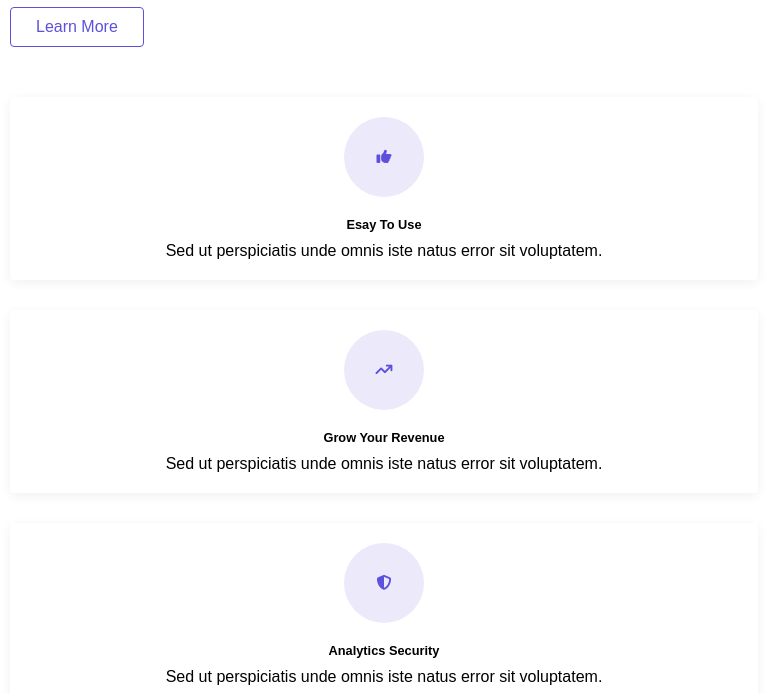
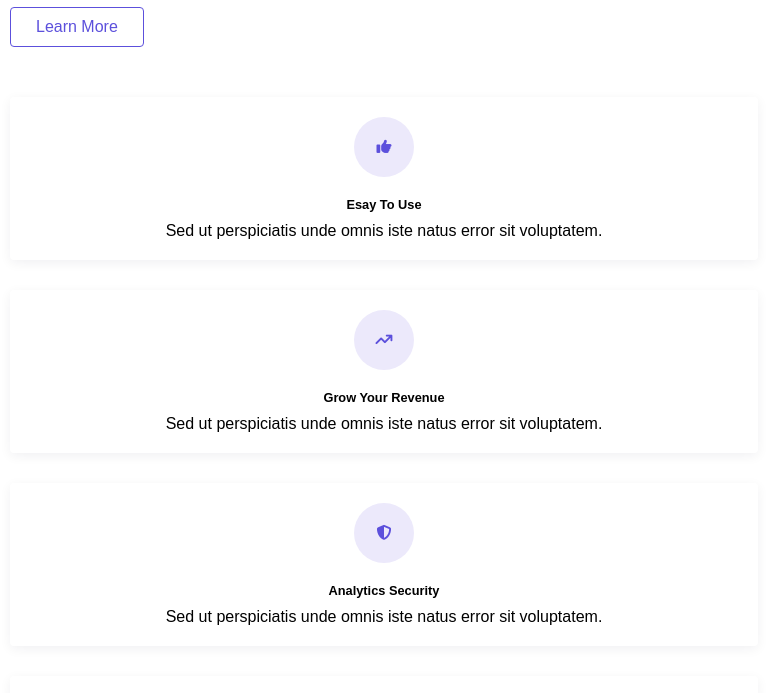
Before and after one commit to Firdosh01/Landio-landing-page, a plain HTML site: page index.html in a window 768 px wide. Shown: the part 1678-2371 px from the top of the page. Drawn offline with Linux system fonts and the light colour scheme.

Commit message:
little update

```diff
--- a/assets/css/style.css
+++ b/assets/css/style.css
@@ -722,8 +722,6 @@ footer {
   }
 
   .card i {
-    width: 80px;
-    height: 80px;
     font-size: 15px;
   }
 
```
